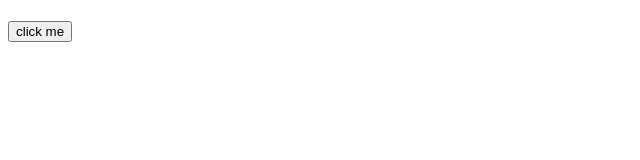
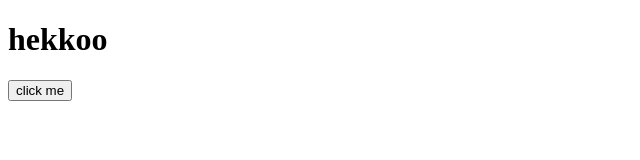
Before and after one commit to Karlos-create/frtt, a plain HTML site: page index.html in a window 1280 px wide. Shown: the whole page, without its empty margins (0-640 px from the left). Drawn offline with Linux system fonts and the light colour scheme.

Commit message:
Update index.html

```diff
--- a/index.html
+++ b/index.html
@@ -6,7 +6,7 @@
     <title>Document</title>
 </head>
 <body>
-    <h1></h1>
+    <h1>hekkoo</h1>
     <a href="rs.html"><button>click me</button></a>
 
 </body>
```
